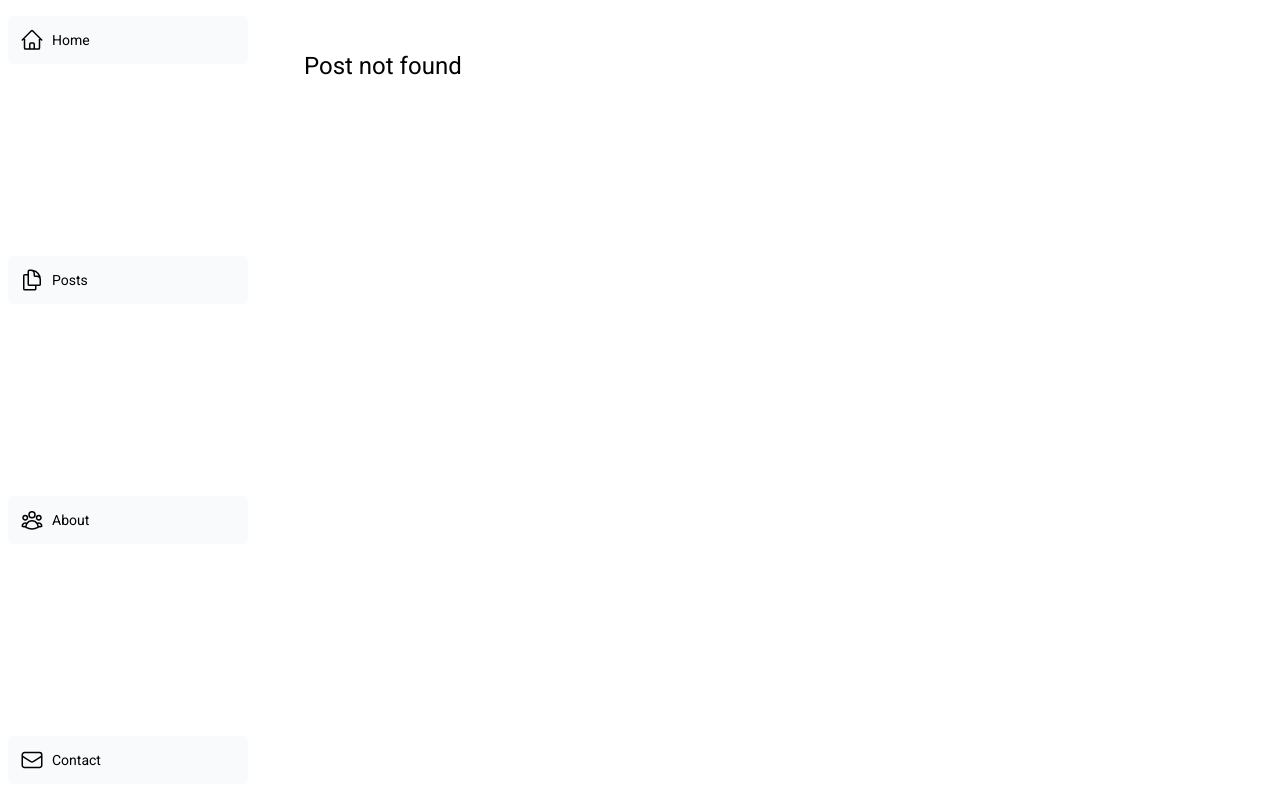
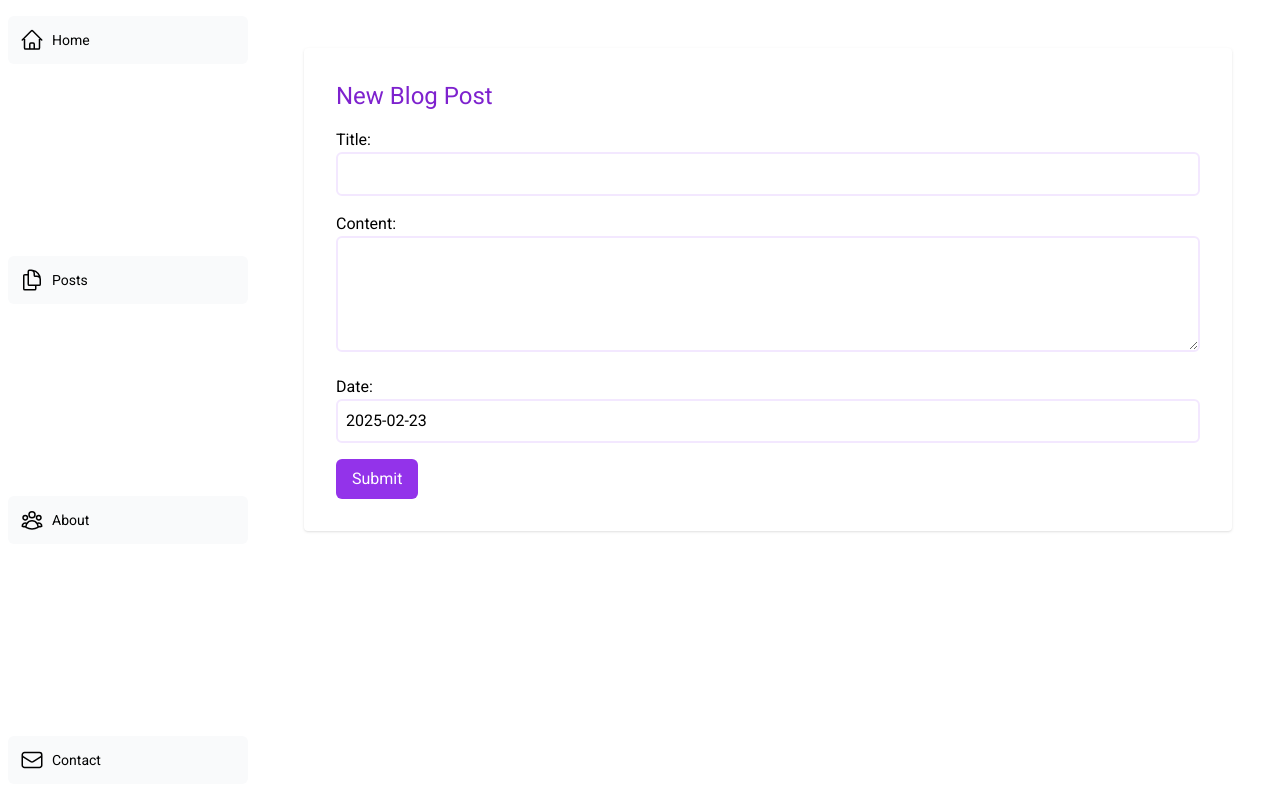
Before and after one commit to ezhuravel/next-blog, a Next.js app: page /blog/post/insert in a window 1280 px wide. Before the commit this address had no page. Built offline with nearby package versions, Linux system fonts and the light colour scheme.

Commit message:
added data loading and loading page

```diff
--- a/package.json
+++ b/package.json
@@ -15,6 +15,7 @@
     "@radix-ui/react-avatar": "^1.0.4",
     "@radix-ui/react-dropdown-menu": "^2.0.6",
     "@radix-ui/react-slot": "^1.0.2",
+    "@types/uuid": "^10.0.0",
     "@vercel/postgres": "^0.8.0",
     "class-variance-authority": "^0.7.0",
     "clsx": "^2.1.1",
--- /dev/null
+++ b/src/app/api/posts/route.ts
@@ -0,0 +1,34 @@
+
+import { sql } from '@vercel/postgres';
+import { NextResponse } from 'next/server';
+import { json } from 'stream/consumers';
+
+export async function GET() {
+  try {
+    const posts = await sql`SELECT * FROM posts ORDER BY date DESC;`;
+    return NextResponse.json({ posts }, { status: 200 });
+  } catch (error) {
+    return NextResponse.json({ error }, { status: 500 });
+  }
+}
+
+export async function POST(request: Request) {
+  const { searchParams } = new URL(request.url);
+  const id = searchParams.get('id');
+  const title = searchParams.get('title');
+  const content = searchParams.get('content');
+  const date = searchParams.get('date');
+
+  try {
+
+    await sql`
+    INSERT INTO posts (id, title, content, date, author)
+    VALUES (${id}, ${title}, ${content}, ${date}, 'eugene z')
+    ON CONFLICT (id) DO NOTHING;
+  `;
+    return NextResponse.json({message: "Post sucessfully created"}, {status: 200});
+
+  } catch (error) {
+    return NextResponse.json({ error }, { status: 500 });
+  }
+}
--- /dev/null
+++ b/src/app/blog/post/insert/page.tsx
@@ -0,0 +1,68 @@
+"use client";
+import { useState } from 'react';
+import { useRouter } from 'next/navigation'
+import { v4 as uuidv4 } from 'uuid';
+
+export default function Page() {
+  const router = useRouter()
+  const [formData, setFormData] = useState({
+    id: '',
+    title: '',
+    content: '',
+    date: new Date().toISOString().slice(0, 10)
+  });
+
+  const handleChange = (e: React.ChangeEvent<HTMLInputElement | HTMLTextAreaElement>) => {
+    const { name, value } = e.target;
+    setFormData(prevData => ({
+      ...prevData,
+      [name]: value
+    }))
+  };
+
+  const handleSubmit = (e: React.FormEvent<HTMLFormElement>) => {
+    e.preventDefault();
+    const uuid = uuidv4();
+    fetch(`/api/posts?id=${uuid}&title=${formData.title}&content=${formData.content}&date=${formData.date}`, {
+      method: 'POST',
+      headers: {
+        'Content-Type': 'application/json'
+      },
+      body: JSON.stringify({ ...formData, id: uuid })
+    }).then(() => {
+      // Clear form fields
+      setFormData({
+        id: '',
+        title: '',
+        content: '',
+        date: ''
+      });
+      router.push('/blog/posts');
+    }).catch(console.error)
+  }
+
+  return (
+    <div className="bg-white p-8 rounded shadow">
+      <h2 className="text-2xl mb-4 text-purple-700">New Blog Post</h2>
+      <form onSubmit={handleSubmit} className="space-y-4">
+
+        <div>
+          <label htmlFor="title" className="block font-medium">Title:</label>
+          <input type="text" id="title" name="title" value={formData.title} onChange={handleChange} className="w-full border-2 border-purple-100 p-2 rounded-md focus:border-purple-200 focus:outline-none" />
+        </div>
+        <div>
+          <label htmlFor="content" className="block font-medium">Content:</label>
+          <textarea id="content" name="content" rows={4} value={formData.content} onChange={handleChange} className="w-full border-2 border-purple-100 p-2 rounded-md focus:border-purple-200 focus:outline-none"></textarea>
+        </div>
+        <div>
+          <label htmlFor="date" className="block font-medium">Date:</label>
+          <input type="text" id="date" name="date" value={formData.date} readOnly className="w-full border-2 border-purple-100 p-2 rounded-md focus:border-purple-200 focus:outline-none" />
+
+        </div>
+        <div>
+          <button type="submit" className="bg-blue-400 text-white px-4 py-2 rounded-md bg-purple-600  hover:bg-purple-700">Submit</button>
+        </div>
+      </form>
+    </div>
+  );
+}
--- /dev/null
+++ b/src/app/blog/posts/loading.tsx
@@ -0,0 +1,7 @@
+export default function Loading(){
+    return(
+        <div className="loading">
+            <h2>Loading...</h2>
+        </div>
+    )
+}
--- a/src/app/blog/posts/page.tsx
+++ b/src/app/blog/posts/page.tsx
@@ -1,11 +1,13 @@
 'use server'
 import Posts from "@/app/ui/components/posts/Post"
 import { connectToDB, getPosts } from "@/app/lib/data"
+import Link from "next/link"
+import { Button } from "@/app/ui/components/button"
 
 export default async function Page(){
     const client = await connectToDB();
     const posts = await getPosts();
-    console.log(posts)
+
     if(!posts){
         return(
             <h1>No Posts </h1>
@@ -13,7 +15,9 @@
     }
 
     return (
-        <>   <h2>posts</h2>
+        <>
+        <Link href="/blog/post/insert"><Button className="outline outline-1  border-purple-700 text-purple-700 hover:bg-purple-700 hover:text-white my-5 py-2 px-4 rounded">New +</Button></Link>
+
         {posts?.map((post) => (
             <Posts id={post.id}
                 title={post.title}
--- a/src/app/lib/data.ts
+++ b/src/app/lib/data.ts
@@ -1,5 +1,6 @@
 import {createClient} from "@vercel/postgres";
 import { sql } from "@vercel/postgres";
+import  {unstable_noStore as noStore} from 'next/cache'
 
 export async function connectToDB(){
     const client = createClient();
@@ -19,7 +20,8 @@
 
 export async function getPosts() {
     try{
-        const data = await sql`Select * from posts `;
+        noStore();
+        const data = await sql`Select * from posts`;
         return data.rows;
     }
     catch(error){
```
Also changed, not shown: src/app/ui/components/button.tsx (+3 -4 lines), 1 other file (tests, documents, lock files or other folders).
